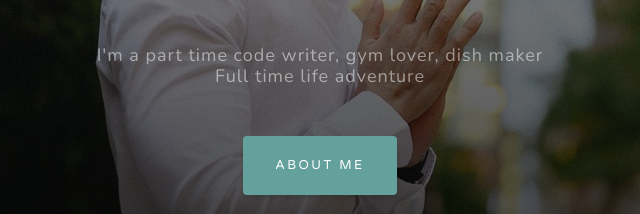
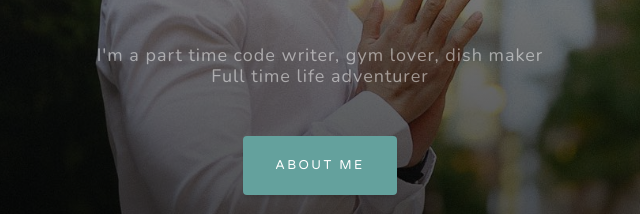
Before and after one commit to bobojingtian/single-page-site, a website: page dist/index.html in a window 1280 px wide. Shown: the part 360-574 px from the top of the page, 320-960 px from the left. Drawn offline with nearby package versions, Linux system fonts and the light colour scheme.

Commit message:
Update index.html

```diff
--- a/dist/index.html
+++ b/dist/index.html
@@ -38,7 +38,7 @@
             <div class="container d-flex h-100 align-items-center">
                 <div class="mx-auto text-center">
                     <h1 class="text-white-50 mx-auto mt-2 mb-5">Hi, This is David</h1>
-                    <h2 class="text-white-50 mx-auto mt-5 mb-5" style="font-size:18px">I'm a part time code writer, gym lover, dish maker<br>Full time life adventure</h2>
+                    <h2 class="text-white-50 mx-auto mt-5 mb-5" style="font-size:18px">I'm a part time code writer, gym lover, dish maker<br>Full time life adventurer</h2>
                     <a class="btn btn-primary js-scroll-trigger" href="#about">about me</a>
                 </div>
             </div>
```
